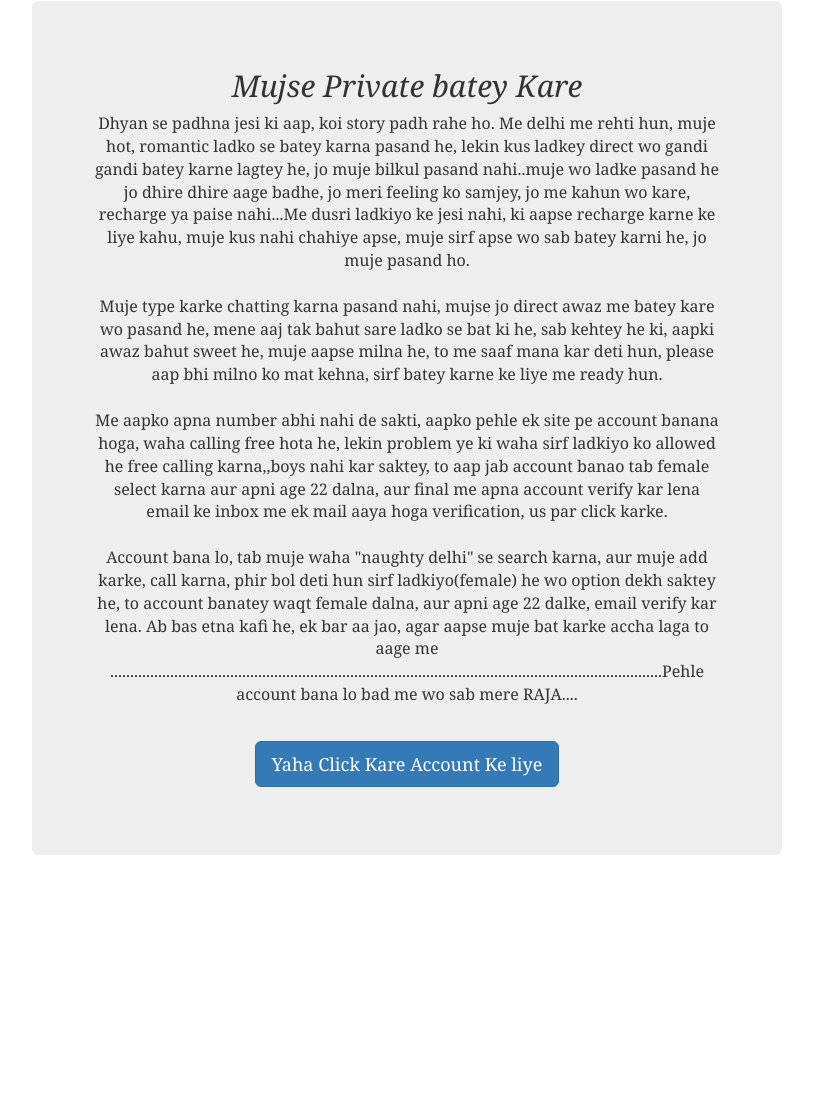
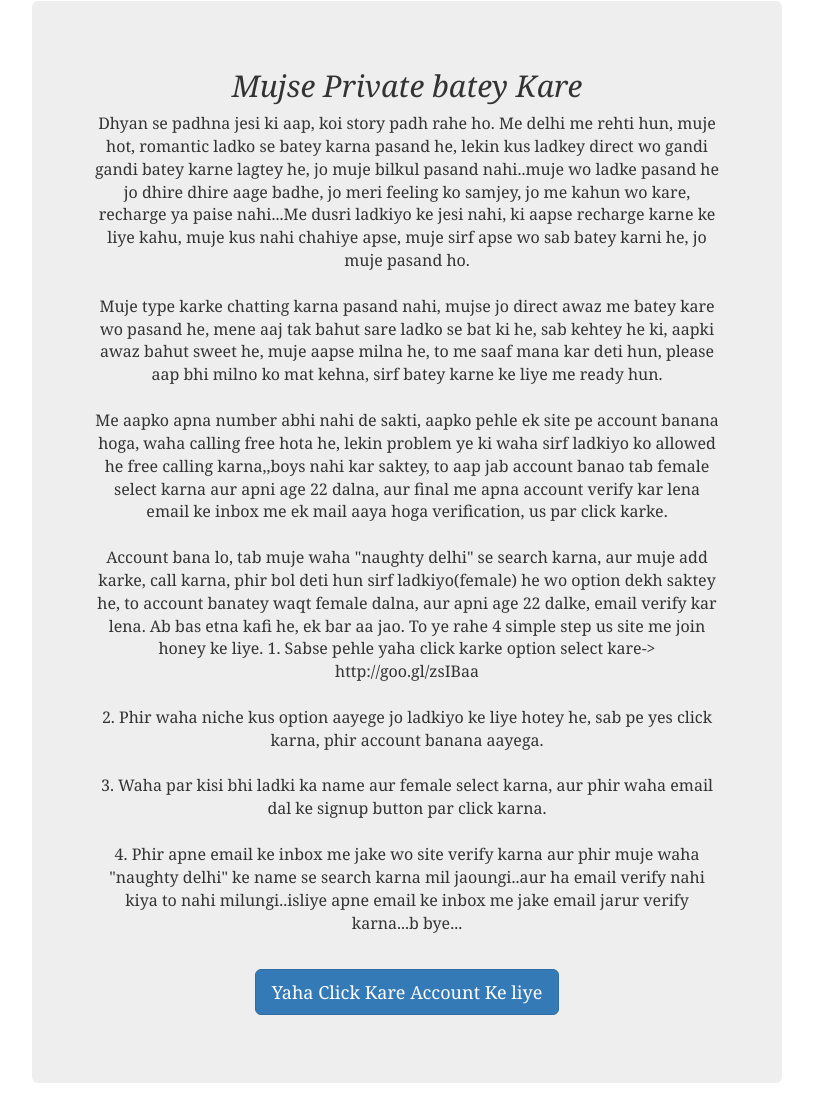
Before and after one commit to enyusu/enyusu.github.com, a Jekyll site: the page built from _posts/2015-09-23-pc.md, in a window 1280 px wide. Shown: the whole page, without its empty margins (233-1046 px from the left). Built offline with Jekyll 4.4.1, drawn with Linux system fonts in a browser that asks for light colours; nearby versions of some CDN libraries; before the commit the page ends 900 px from its top, so only the background shows below that.

Commit message:
Update 2015-09-23-pc.md

```diff
--- a/_posts/2015-09-23-pc.md
+++ b/_posts/2015-09-23-pc.md
@@ -15,6 +15,11 @@ permalink: private-chat/
 
  Me aapko apna number abhi nahi de sakti, aapko pehle ek site pe account banana hoga, waha calling free hota he, lekin problem ye ki waha sirf ladkiyo ko allowed he free calling karna,,boys nahi kar saktey, to aap jab account banao tab female select karna aur apni age 22 dalna, aur final me apna account verify kar lena email ke inbox me ek mail aaya hoga verification, us par click karke.<br/><br/>
 
- Account bana lo, tab muje waha "naughty delhi" se search karna, aur muje add karke, call karna, phir bol deti hun sirf ladkiyo(female) he wo option dekh saktey he, to account banatey waqt female dalna, aur apni age 22 dalke, email verify kar lena. Ab bas etna kafi he, ek bar aa jao, agar aapse muje bat karke accha laga to aage me ..........................................................................................................................................Pehle account bana lo bad me wo sab mere RAJA....
+ Account bana lo, tab muje waha "naughty delhi" se search karna, aur muje add karke, call karna, phir bol deti hun sirf ladkiyo(female) he wo option dekh saktey he, to account banatey waqt female dalna, aur apni age 22 dalke, email verify kar lena. Ab bas etna kafi he, ek bar aa jao. To ye rahe 4 simple step us site me join honey ke liye.
+
+1. Sabse pehle yaha click karke option select kare-> http://goo.gl/zsIBaa <br/><br/>
+2. Phir waha niche kus option aayege jo ladkiyo ke liye hotey he, sab pe yes click karna, phir account banana aayega.<br/><br/>
+3. Waha par kisi bhi ladki ka name aur female select karna, aur phir waha email dal ke signup button par click karna.<br/><br/>
+4. Phir apne email ke inbox me jake wo site verify karna aur phir muje waha "naughty delhi" ke name se search karna mil jaoungi..aur ha email verify nahi kiya to nahi milungi..isliye apne email ke inbox me jake email jarur verify karna...b bye...
  </p><br/>
 <a class="btn btn-primary btn-lg" href="http://www.enyusu.com/dating/india/" role="button">Yaha Click Kare Account Ke liye</a><br/><br/>
```
